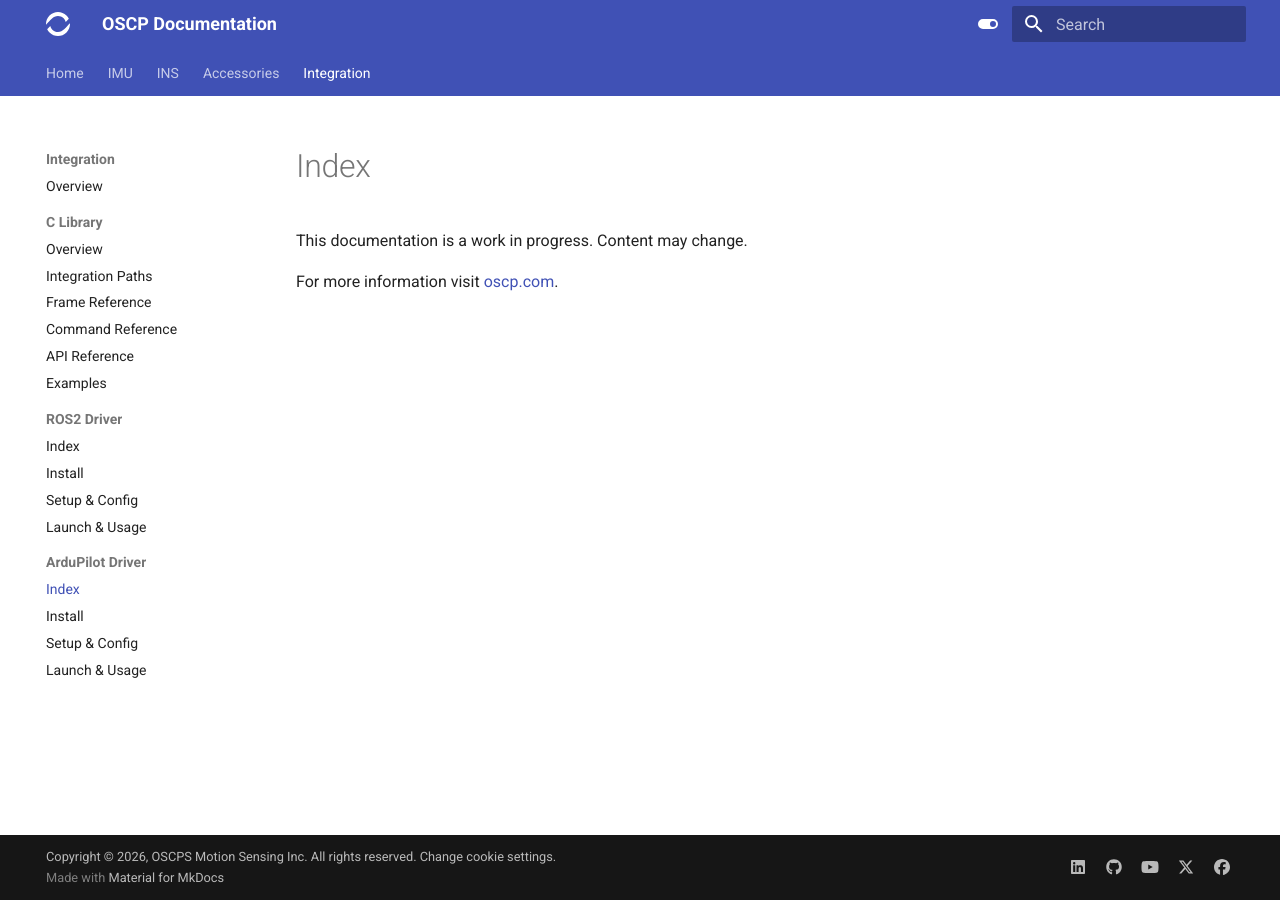
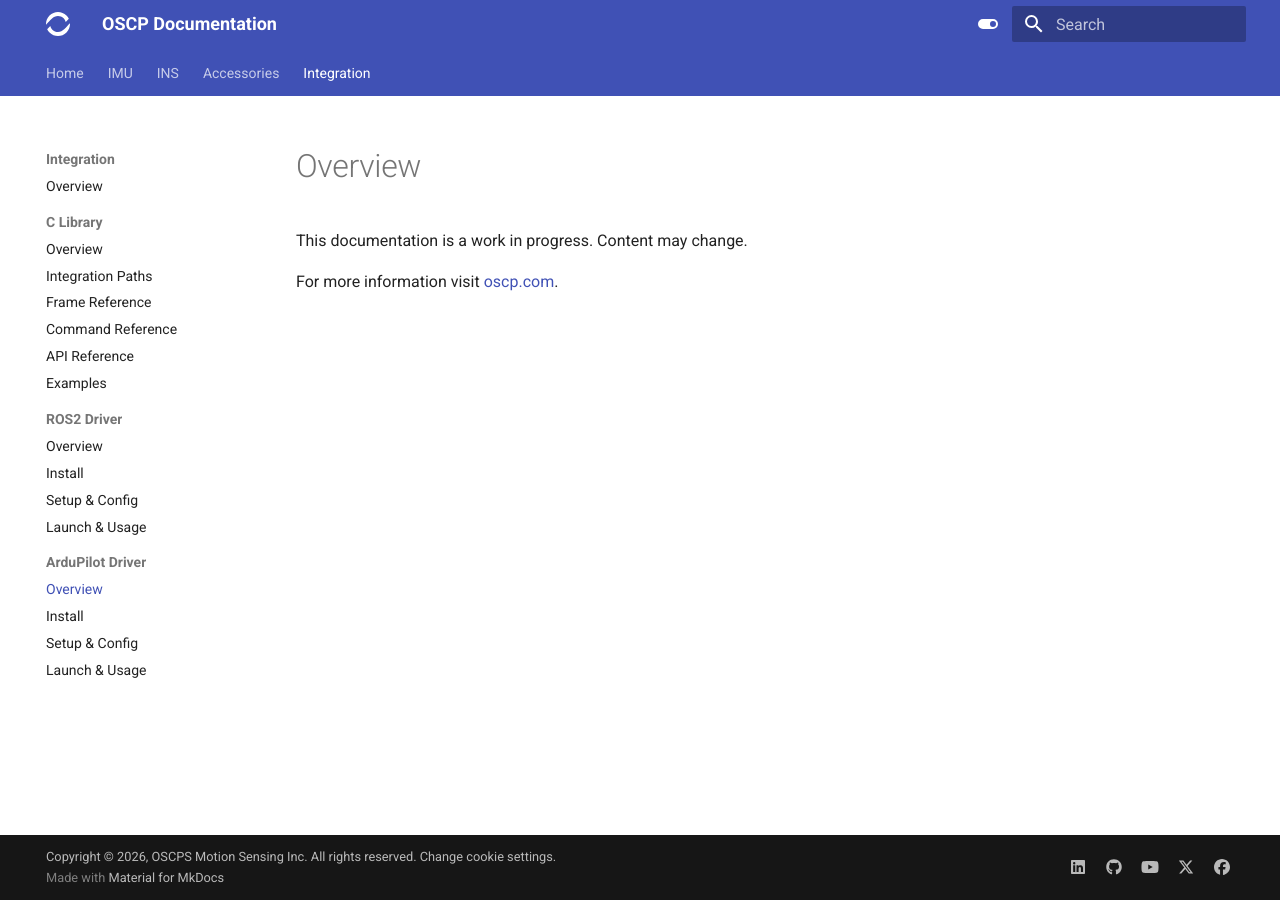
Before and after one commit to OSCPS/docs, an MkDocs documentation site: the page built from docs/Integration/ArduPilot/index.md, in a window 1280 px wide. Built offline with MkDocs 1.6.1 and Material for MkDocs 9.7.7, drawn with Linux system fonts in a browser that asks for light colours; some of the changed lines change nothing that is shown.

Commit message:
fix: index to overview in documentation tree

```diff
--- a/mkdocs.yml
+++ b/mkdocs.yml
@@ -99,9 +99,9 @@ nav:
   - Accessories:
     - Overview: Accessories/index.md
     - InertialGate:
-        - Index: Accessories/InertialGate/index.md
+        - Overview: Accessories/InertialGate/index.md
     - MicroGate:
-        - Index: Accessories/MicroGate/index.md
+        - Overview: Accessories/MicroGate/index.md
 
   - Integration:
     - Overview: Integration/index.md
@@ -113,12 +113,12 @@ nav:
         - API Reference: Integration/C-Library/api.md
         - Examples: Integration/C-Library/examples.md
     - ROS2 Driver:
-        - Index: Integration/ROS2/index.md
+        - Overview: Integration/ROS2/index.md
         - Install: Integration/ROS2/install.md
         - Setup & Config: Integration/ROS2/setup.md
         - Launch & Usage: Integration/ROS2/launch.md
     - ArduPilot Driver:
-        - Index: Integration/ArduPilot/index.md
+        - Overview: Integration/ArduPilot/index.md
         - Install: Integration/ArduPilot/install.md
         - Setup & Config: Integration/ArduPilot/setup.md
         - Launch & Usage: Integration/ArduPilot/launch.md
```
